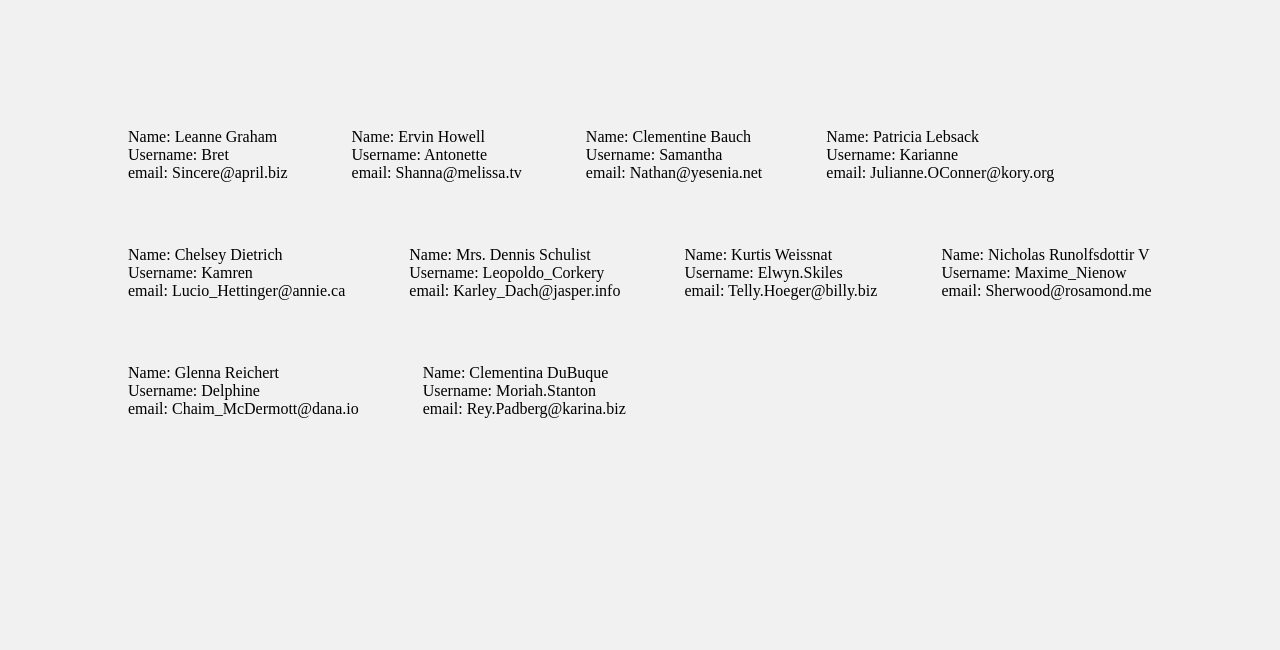
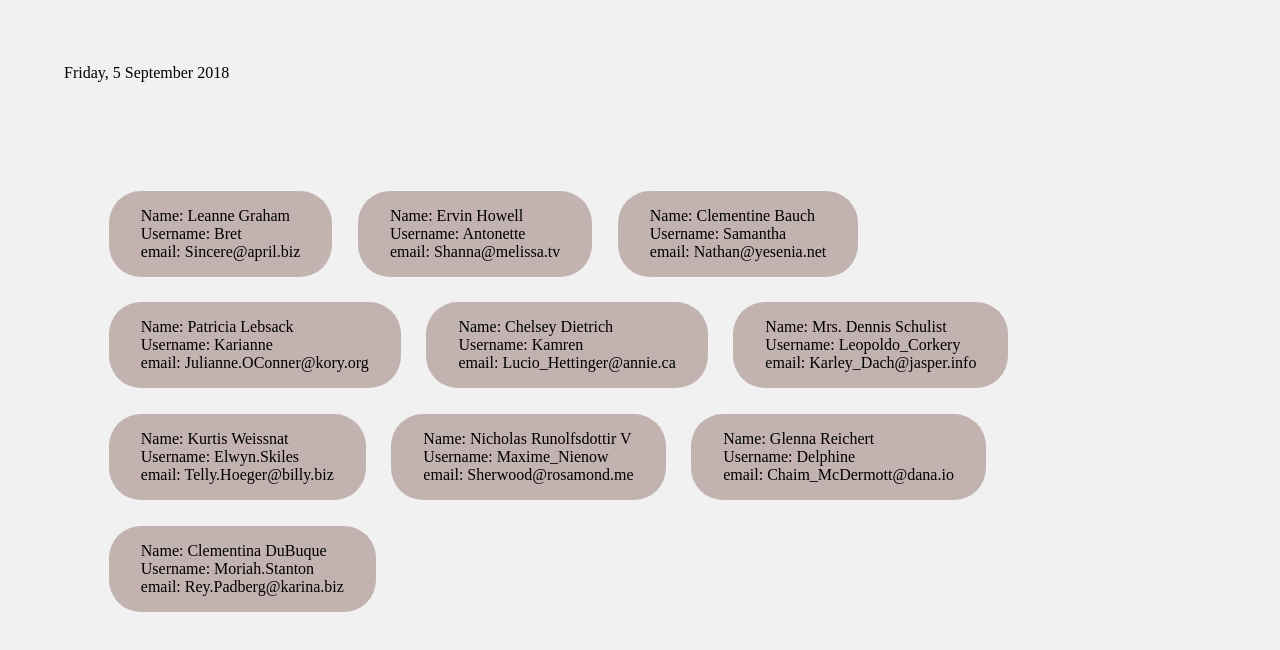
Before and after one commit to andrapetronela/DOM, a plain HTML site: page index.html in a window 1280 px wide. Drawn offline with Linux system fonts and the light colour scheme.

Commit message:
date added

```diff
--- a/app.js
+++ b/app.js
@@ -1,4 +1,17 @@
+// DATE
 
+
+const today = new Date();
+
+let day = today.getDay();
+let month = today.getMonth();
+let year = today.getFullYear();
+const weekDays = ["Sunday", "Monday", "Tuesday", "Wednesday", "Thursday", "Friday", "Saturday"];
+const months = ["January", "February", "March", "April", "May", "June", "July", "August", "September", "October", "November", "December"];
+
+
+let date = document.getElementById("date");
+date.textContent = weekDays[day] + ", " + day + " " + months[month] + " " + year;
 let data = [
   {
     "id": 1,
--- a/index.html
+++ b/index.html
@@ -8,6 +8,7 @@
   <link rel="stylesheet" href="style.css">
 </head>
 <body>
+    <div id="date"></div>
     <div id="container"></div>
   <script src="app.js"></script>
 </body>
--- a/style.css
+++ b/style.css
@@ -8,6 +8,10 @@ body {
     background-color: rgba(153, 153, 153, 0.13);
 }
 
+#date {
+    padding: 5vw 0 0 5vw;
+}
+
 #container {
     display: flex;
     flex-wrap: wrap;
@@ -15,5 +19,16 @@ body {
     margin: 5vw;
 }
 .card {
-    padding: 2rem;
+    padding: 1rem 2rem;
+    margin: 1vw;
+    background-color: #c3b3b0;
+    border-radius: 2rem;
+    cursor: pointer;
+    transition: all .4s;
+    backface-visibility: hidden;
 }
+
+.card:hover {
+    color: #fff;
+    background-color: #958e8d;
+}
```
